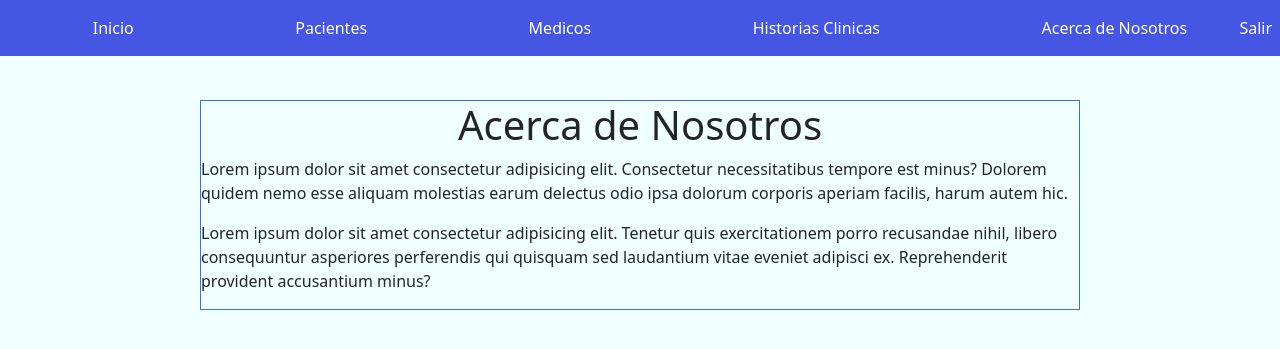
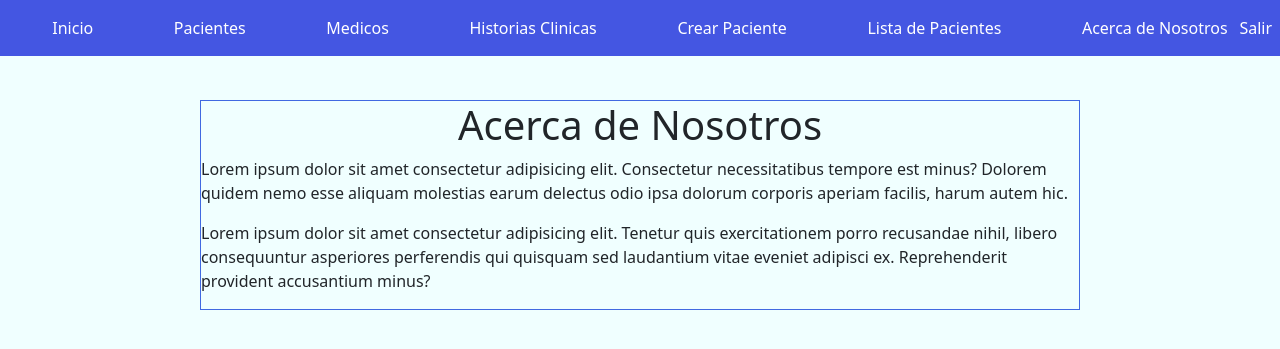
Before and after one commit to deividopscba/EntregaMVTFinal, a Django app: page /BaseDeDatos/about/ in a window 1280 px wide. Shown: the top 349 px of the page. Run offline with Django 4.2, Linux system fonts and the light colour scheme; some libraries are stand-ins or nearby versions.

Commit message:
MergeAndresDavid

```diff
--- a/BaseDeDatos/template/inicio.html
+++ b/BaseDeDatos/template/inicio.html
@@ -33,6 +33,14 @@
                         </li>
                         <li class="nav-item">
                             <a class="nav-link active" aria-current="page"
+                                href="/BaseDeDatos/create_pacientes">Crear Paciente</a>
+                        </li>
+                        <li class="nav-item">
+                            <a class="nav-link active" aria-current="page"
+                                href="/BaseDeDatos/read_pacientes">Lista de Pacientes</a>
+                        </li>
+                        <li class="nav-item">
+                            <a class="nav-link active" aria-current="page"
                                 href="/BaseDeDatos/about">Acerca de Nosotros</a>
                         </li>
                         <li class="nav-item" style="position: absolute; right: 0px">
--- a/BaseDeDatos/urls.py
+++ b/BaseDeDatos/urls.py
@@ -13,6 +13,8 @@ urlpatterns = [
     path('registro/', registro),
     path('logout/', LogoutView.as_view(template_name = 'inicio.html'), name="Logout" ),
     path('about/', about),
-
-
+    path('create_pacientes/', create_pacientes),
+    path('read_pacientes/', read_pacientes),
+    path('update_pacientes/', update_pacientes),
+    path('delete_pacientes/', delete_pacientes),
 ]
--- a/BaseDeDatos/views.py
+++ b/BaseDeDatos/views.py
@@ -14,7 +14,6 @@ from django.contrib.auth.decorators import login_required
 @login_required
 def inicio(request):
     return render(request, "inicio.html")
-
 @login_required
 def api_pacientes(request):
     if request.method == "POST":
@@ -29,7 +28,7 @@ def api_pacientes(request):
     else:
         formulario=form_pacientes()
     return render(request, "api_pacientes.html", {"formulario": formulario})
-
+@login_required
 def buscar_paciente(request):
     if request.GET["id"]:
         id = request.GET["id"]
@@ -38,7 +37,6 @@ def buscar_paciente(request):
     else:
         respuesta = "No enviaste datos"
     return HttpResponse(respuesta)
-
 @login_required
 def api_medicos(request):
     if request.method == "POST":
@@ -53,7 +51,7 @@ def api_medicos(request):
     else:
         formulario=form_medicos()
     return render(request, "api_medicos.html", {"formulario": formulario})
-
+@login_required
 def buscar_medico(request):
     if request.GET["id"]:
         id = request.GET["id"]
@@ -62,7 +60,6 @@ def buscar_medico(request):
     else:
         respuesta = "No enviaste datos"
     return HttpResponse(respuesta)
-
 @login_required
 def api_HistoriasClinica(request):
     if request.method == "POST":
@@ -91,7 +88,6 @@ def login_request(request):
             return render(request, "inicio.html")
          else:
             return render (request, "login.html", {'form':form})
-
       else:
          return render (request, "login.html", {'form':form})
 
@@ -110,3 +106,49 @@ def registro(request):
 
 def about(request):
     return render(request, "about.html")
+
+def create_pacientes(request):
+    if request.method == 'POST':
+        paciente = Paciente(nombre = request.POST['nombre'], apellido = request.POST['apellido'], edad = request.POST['edad'],
+        fechadenacimiento = request.POST['fechadenacimiento'], id = request.POST['id'], direccion = request.POST['direccion'],
+        ciudad = request.POST['ciudad'], email = request.POST['email'])
+        paciente.save()
+        pacientes = Paciente.objects.all()
+        return render(request, "CRUD/read_pacientes.html", {"pacientes": pacientes})
+    return render(request, "CRUD/create_pacientes.html")
+
+def read_pacientes(request=None):
+    pacientes = Paciente.objects.all()
+    return render(request, "CRUD/read_pacientes.html", {"pacientes": pacientes})
+
+def update_pacientes(request, paciente_id):
+    paciente = Paciente.objects.get(id = paciente_id)
+
+    if request.method == 'POST':
+        formulario = form_pacientes(request.POST)
+
+        if formulario.is_valid():
+            informacion = formulario.cleaned_data
+            paciente.nombre = informacion['nombre']
+            paciente.apellido = informacion['apellido']
+            paciente.edad = informacion['edad']
+            paciente.fechadenacimiento = informacion['fechadenacimiento']
+            paciente.id = informacion['id']
+            paciente.direccion= informacion['direccion']
+            paciente.ciudad = informacion['ciudad']
+            paciente.email = informacion['email']
+            paciente.save()
+            pacientes = Paciente.objects.all()
+            return render(request, "CRUD/read_pacientes.html", {"pacientes": pacientes})
+    else:
+        formulario = form_pacientes(initial={'nombre': paciente.nombre, 'apellido': paciente.apellido, 'edad': paciente.edad,
+        'fechadenacimiento': paciente.fechadenacimiento, 'id': paciente.id, 'direccion': paciente.direccion,
+        'ciudad': paciente.ciudad,'email': paciente.email})
+    return render(request,"CRUD/update_pacientes.html", {"formulario": formulario})
+
+def delete_pacientes(request, paciente_id):
+    paciente = Paciente.objects.get(id =  paciente_id)
+    paciente.delete()
+
+    pacientes = Paciente.objects.all()
+    return render(request, "CRUD/read_pacientes.html", {"pacientes": pacientes})
```
Also changed, not shown: BaseDeDatos/template/CRUD/create_pacientes.html (added, +15 -0 lines), BaseDeDatos/template/CRUD/read_pacientes.html (added, +13 -0 lines), BaseDeDatos/template/CRUD/update_pacientes.html (added, +8 -0 lines), BaseDeDatos/template/CRUD/delete_pacientes.html (added), db.sqlite3.
